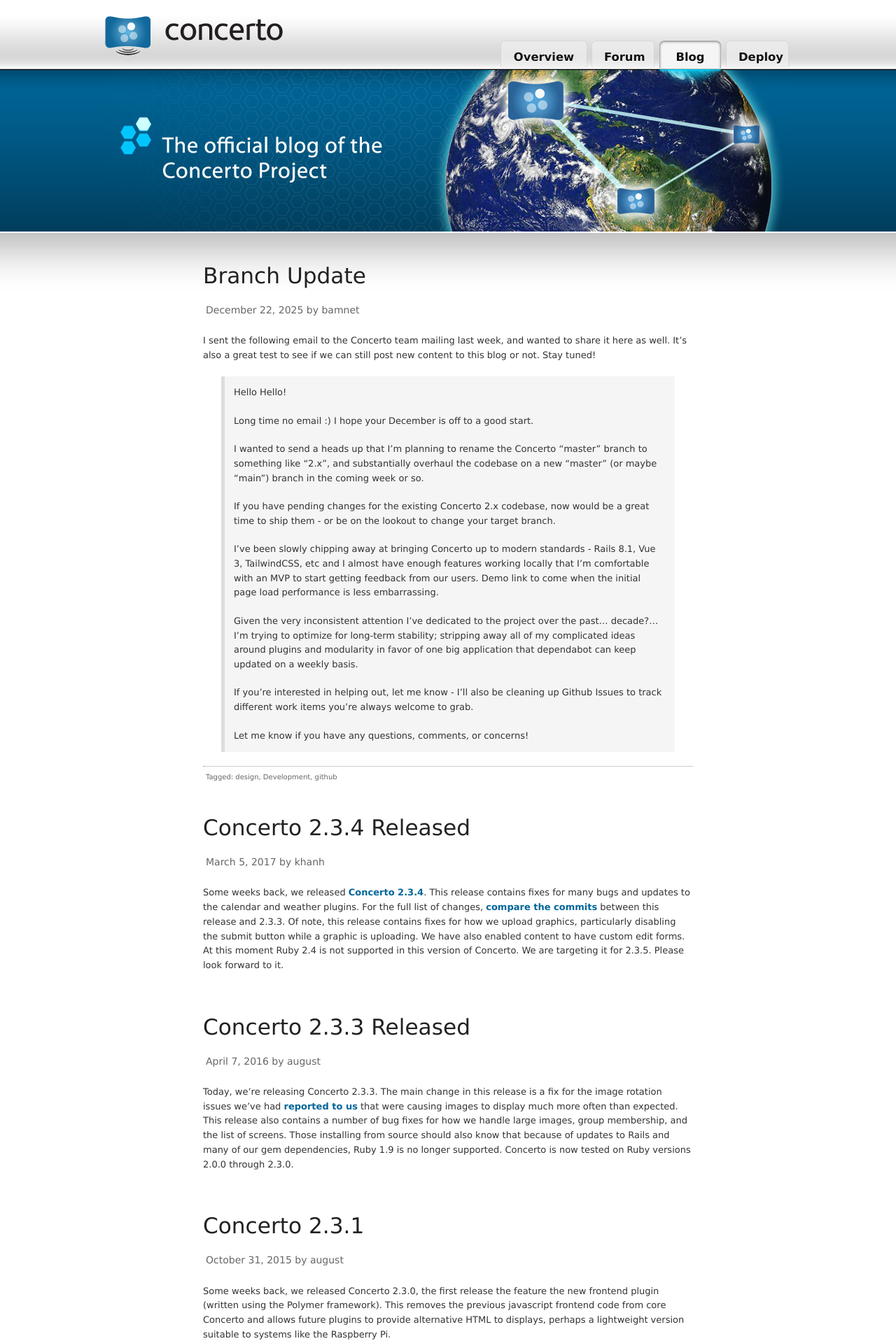
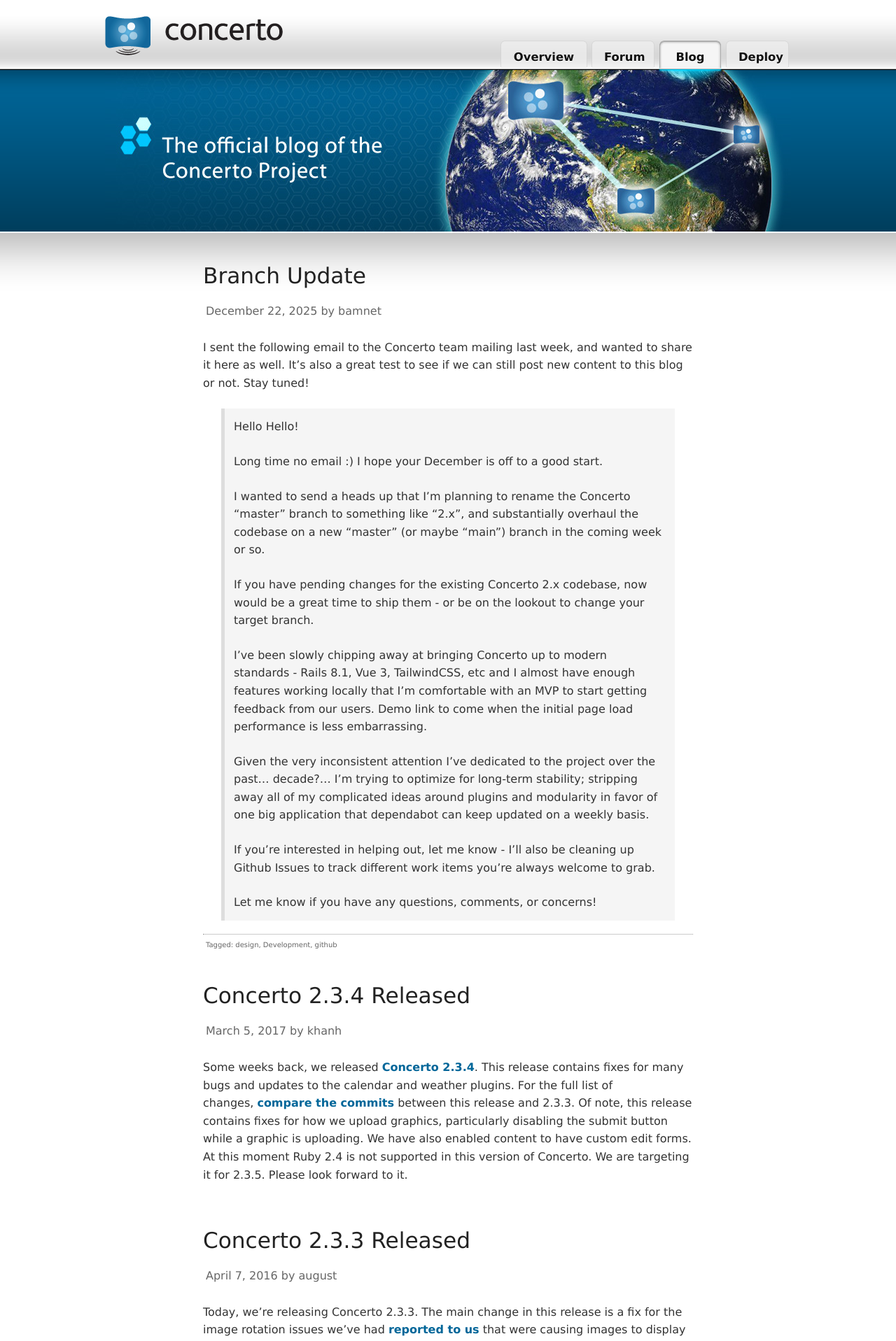
Before and after one commit to concerto/concerto-signage.org, a Jekyll site: the page built from blog/index.html, in a window 1280 px wide. Shown: the top 1917 px of the page at 70% size. Built offline with Jekyll 4.4.1, drawn with Linux system fonts in a browser that asks for light colours; the list of posts is cut into pages by our own code.

Commit message:
Increase blog font size to 16px for readability
Scoped to #mc.mc-full (blog posts and blog index only) to override
the global p { font-size: small } rule.

Co-Authored-By: Claude Opus 4.6 <noreply@anthropic.com>

```diff
--- a/assets/css/main.scss
+++ b/assets/css/main.scss
@@ -579,6 +579,10 @@ p img, .wp-caption {
       width: 100%;
       max-width: 700px;
       margin: 0 auto;
+
+      p, li {
+        font-size: 16px;
+      }
     }
 
     p {
```
